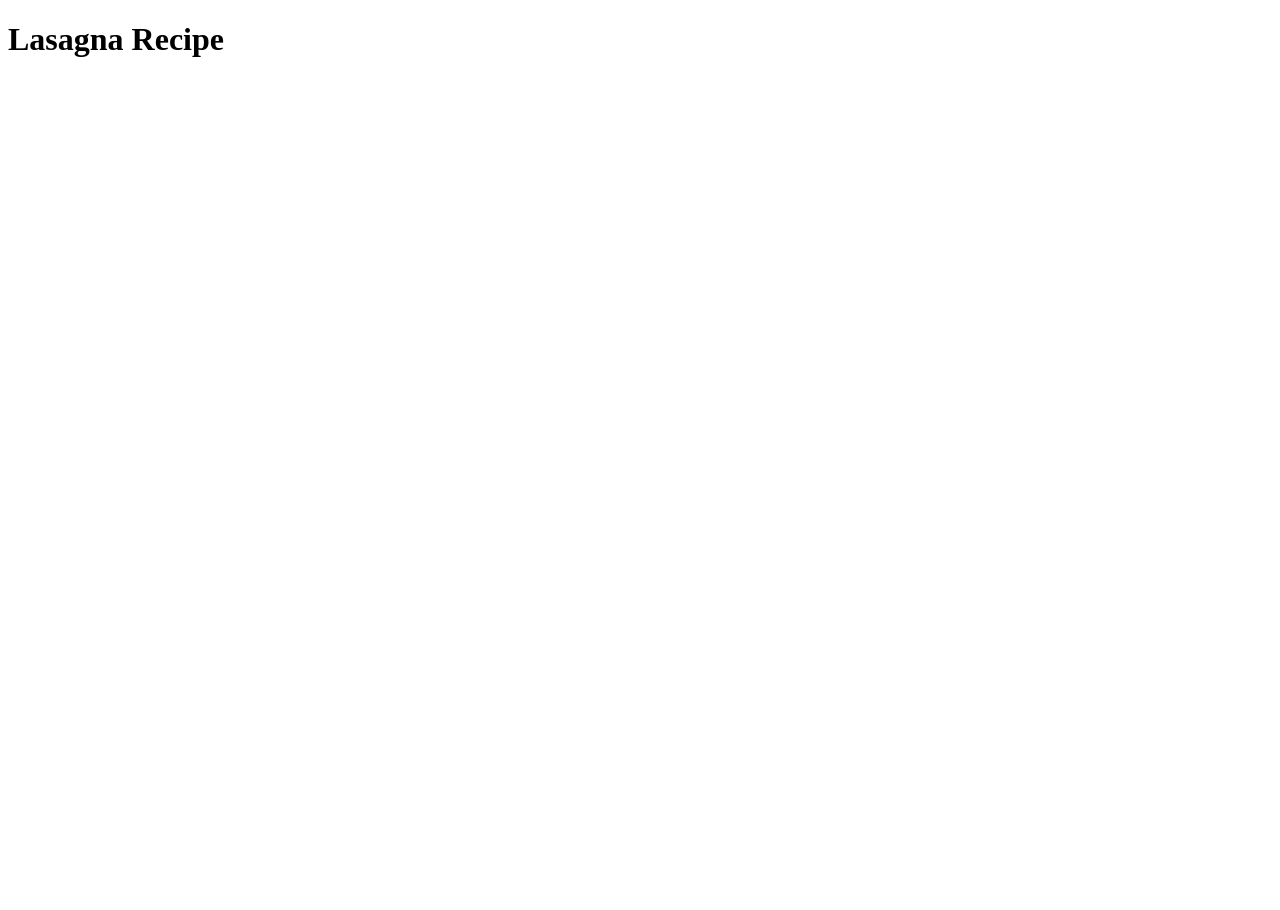
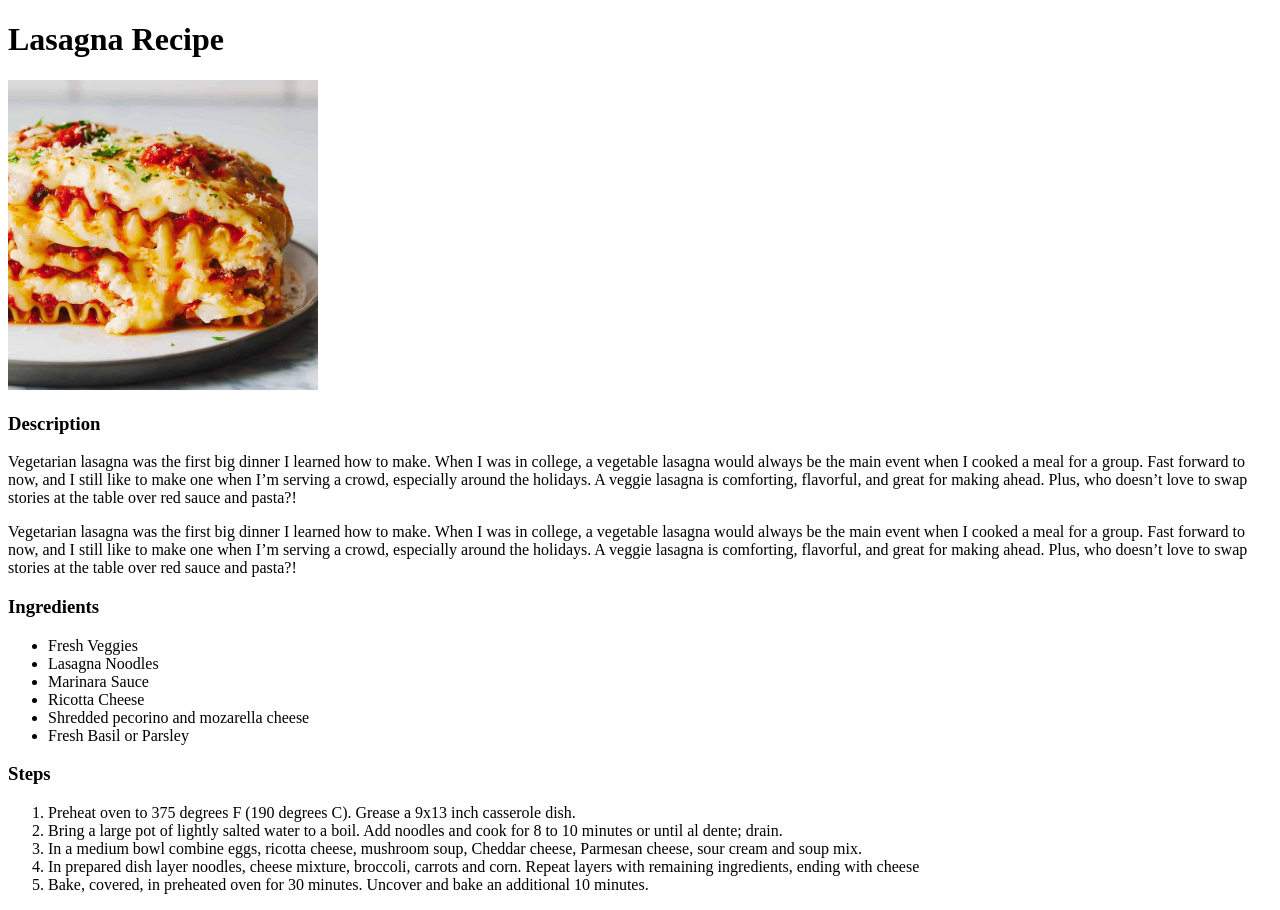
Before and after one commit to gur-sharan/odin-recipes, a plain HTML site: page recipes/lasagna.html in a window 1280 px wide. Before the commit the page ends 800 px from the top, so only its background shows below. Drawn offline with Linux system fonts and the light colour scheme.

Commit message:
Edit Lasagna.html
Added image and recipe

```diff
--- a/recipes/lasagna.html
+++ b/recipes/lasagna.html
@@ -7,5 +7,34 @@
 
     <body>
         <h1>Lasagna Recipe</h1>
+        <img src="../images/Veglasagna.jpg" alt="Picture of a delicious Veggie Lasagna" height="310" width="310">
+
+        <h3>Description</h3>
+
+        <p>Vegetarian lasagna was the first big dinner I learned how to make. When I was in college, a vegetable lasagna would always be the main event when I cooked a meal for a group. Fast forward to now, and I still like to make one when I’m serving a crowd, especially around the holidays. A veggie lasagna is comforting, flavorful, and great for making ahead. Plus, who doesn’t love to swap stories at the table over red sauce and pasta?!
+        </p>
+
+        <p>Vegetarian lasagna was the first big dinner I learned how to make. When I was in college, a vegetable lasagna would always be the main event when I cooked a meal for a group. Fast forward to now, and I still like to make one when I’m serving a crowd, especially around the holidays. A veggie lasagna is comforting, flavorful, and great for making ahead. Plus, who doesn’t love to swap stories at the table over red sauce and pasta?!</p>
+
+        <h3>Ingredients</h3>
+        <ul>
+            <li>Fresh Veggies</li>
+            <li>Lasagna Noodles</li>
+            <li>Marinara Sauce</li>
+            <li>Ricotta Cheese</li>
+            <li>Shredded pecorino and mozarella cheese</li>
+            <li>Fresh Basil or Parsley</li>
+        </ul>
+
+        <h3>Steps</h3>
+
+        <ol>
+            <li>Preheat oven to 375 degrees F (190 degrees C). Grease a 9x13 inch casserole dish.</li>
+            <li>Bring a large pot of lightly salted water to a boil. Add noodles and cook for 8 to 10 minutes or until al dente; drain.</li>
+            <li>In a medium bowl combine eggs, ricotta cheese, mushroom soup, Cheddar cheese, Parmesan cheese, sour cream and soup mix.</li>
+            <li>In prepared dish layer noodles, cheese mixture, broccoli, carrots and corn. Repeat layers with remaining ingredients, ending with cheese</li>
+            <li>Bake, covered, in preheated oven for 30 minutes. Uncover and bake an additional 10 minutes.</li>
+        </ol>
+
     </body>
 </html>
```
Also changed, not shown: ReadME.txt (deleted), images/Veglasagna.jpg (added), 1 other file.
